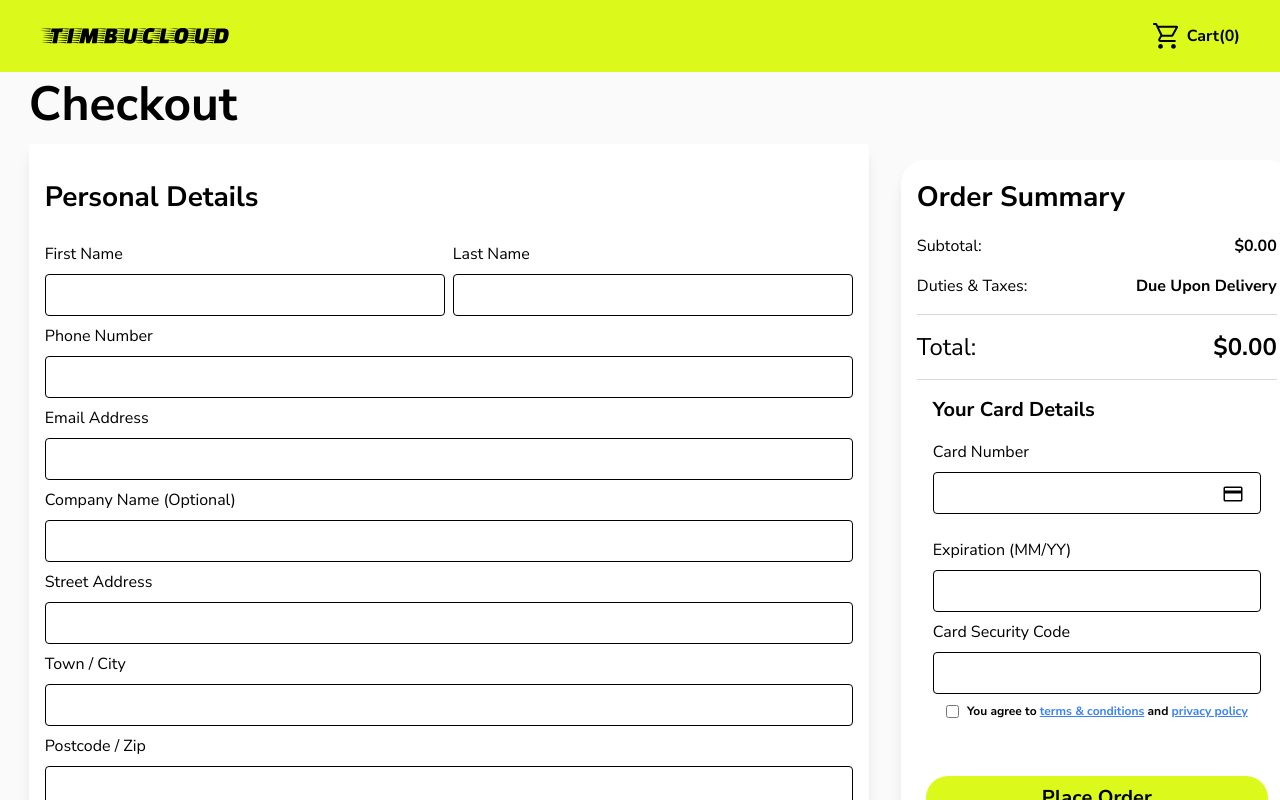
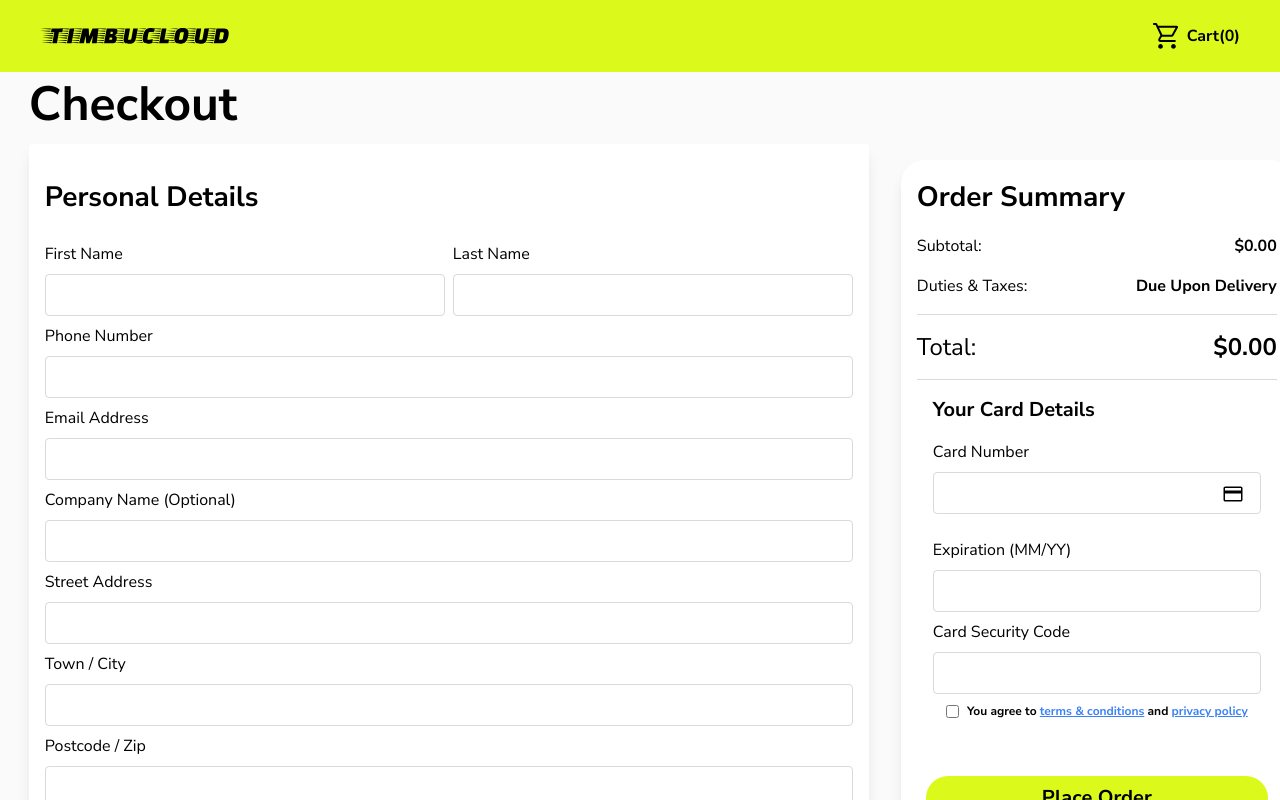
Before and after one commit to Patrick-Chukwu/timbucloud, a React (Vite) app: page /checkout in a window 1280 px wide. Shown: the top 800 px of the page. Built offline with nearby package versions, Linux system fonts and the light colour scheme.

Commit message:
fix:Update border color

```diff
--- a/src/components/CheckoutOrder.jsx
+++ b/src/components/CheckoutOrder.jsx
@@ -50,7 +50,7 @@ const CheckoutOrder = ({ total, cta, onButtonClick }) => {
                 id="cardNumber"
                 value={formData.cardNumber}
                 onChange={handleChange}
-                className="p-2 border rounded mb-4 w-full relative"
+                className="p-2 border border-[#D9D9D9] rounded mb-4 w-full relative"
                 required
               />
               <img src={card} alt=""className='absolute right-4 bottom-6' />
@@ -63,7 +63,7 @@ const CheckoutOrder = ({ total, cta, onButtonClick }) => {
                 id="cardExpiration"
                 value={formData.cardExpiration}
                 onChange={handleChange}
-                className="p-2 border rounded w-full"
+                className="p-2 border border-[#D9D9D9] rounded w-full"
                 required
               />
             </div>
@@ -75,7 +75,7 @@ const CheckoutOrder = ({ total, cta, onButtonClick }) => {
                 id="cardSecurityCode"
                 value={formData.cardSecurityCode}
                 onChange={handleChange}
-                className="p-2 border rounded w-full"
+                className="p-2 border rounded w-full border-[#D9D9D9]"
                 required
               />
             </div>
--- a/src/pages/Checkout.jsx
+++ b/src/pages/Checkout.jsx
@@ -59,7 +59,7 @@ const Checkout = () => {
                     id="firstName"
                     value={formData.firstName}
                     onChange={handleChange}
-                    className="p-2 border rounded w-full"
+                    className="p-2 border rounded w-full border-[#D9D9D9]"
                     required
                   />
                 </div>
@@ -71,7 +71,7 @@ const Checkout = () => {
                     id="lastName"
                     value={formData.lastName}
                     onChange={handleChange}
-                    className="p-2 border rounded w-full"
+                    className="p-2 border rounded w-full border-[#D9D9D9]"
                     required
                   />
                 </div>
@@ -84,7 +84,7 @@ const Checkout = () => {
                   id="phoneNumber"
                   value={formData.phoneNumber}
                   onChange={handleChange}
-                  className="p-2 border rounded w-full"
+                  className="p-2 border rounded w-full border-[#D9D9D9]"
                   required
                 />
               </div>
@@ -96,7 +96,7 @@ const Checkout = () => {
                   id="email"
                   value={formData.email}
                   onChange={handleChange}
-                  className="p-2 border rounded w-full"
+                  className="p-2 border rounded w-full border-[#D9D9D9]"
                   required
                 />
               </div>
@@ -108,7 +108,7 @@ const Checkout = () => {
                   id="companyName"
                   value={formData.companyName}
                   onChange={handleChange}
-                  className="p-2 border rounded w-full"
+                  className="p-2 border rounded w-full border-[#D9D9D9]"
                 />
               </div>
               <div className="flex flex-col gap-2 items-start justify-center">
@@ -119,7 +119,7 @@ const Checkout = () => {
                   id="streetAddress"
                   value={formData.streetAddress}
                   onChange={handleChange}
-                  className="p-2 border rounded w-full"
+                  className="p-2 border rounded w-full border-[#D9D9D9]"
                   required
                 />
               </div>
@@ -131,7 +131,7 @@ const Checkout = () => {
                   id="city"
                   value={formData.city}
                   onChange={handleChange}
-                  className="p-2 border rounded w-full"
+                  className="p-2 border rounded w-full border-[#D9D9D9]"
                   required
                 />
               </div>
@@ -143,7 +143,7 @@ const Checkout = () => {
                   id="postcode"
                   value={formData.postcode}
                   onChange={handleChange}
-                  className="p-2 border rounded w-full"
+                  className="p-2 border rounded w-full border-[#D9D9D9]"
                   required
                 />
               </div>
```
